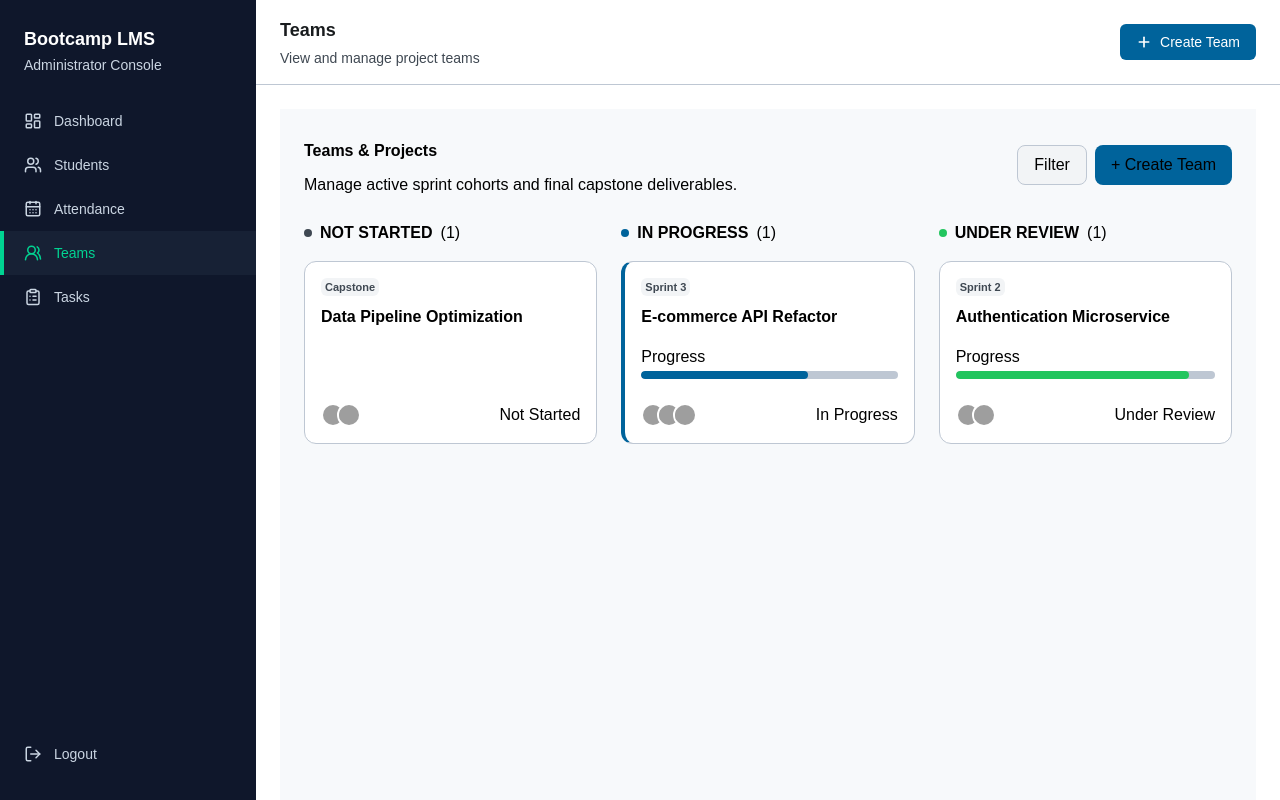
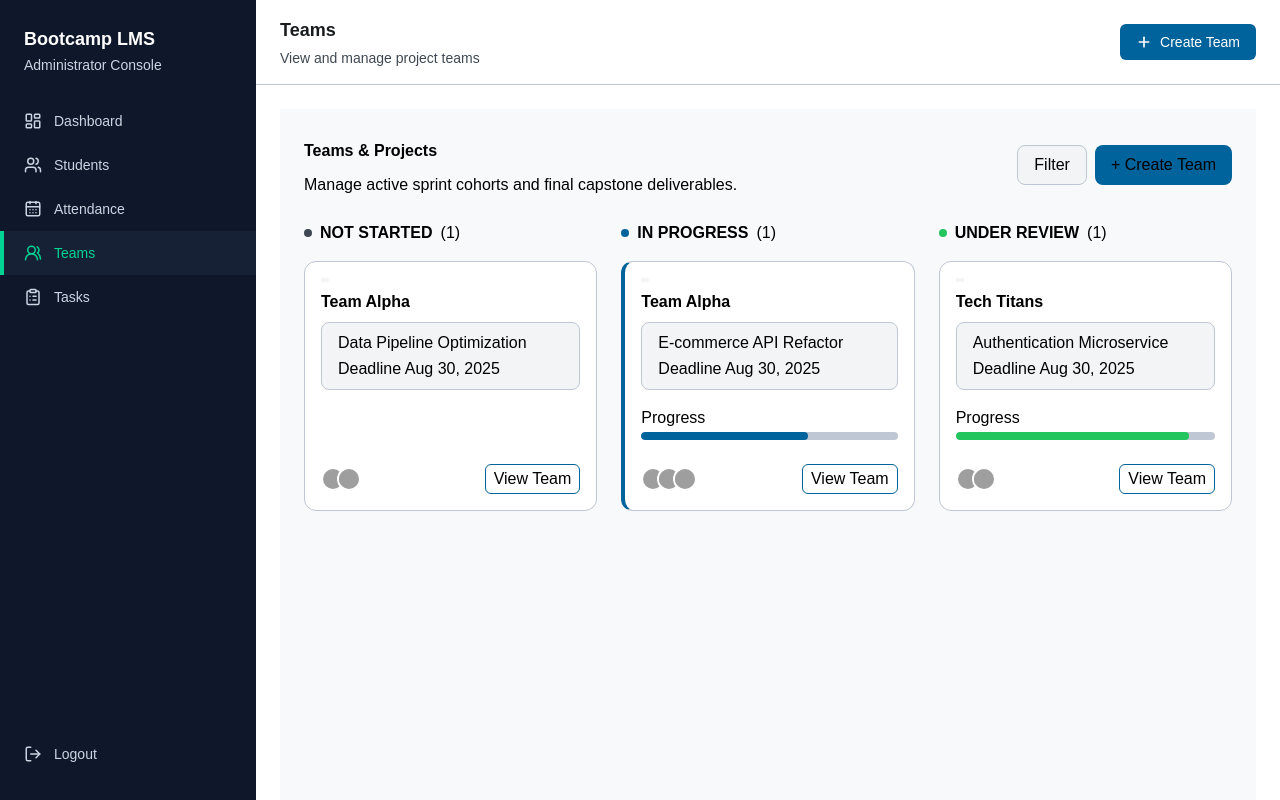
Before and after one commit to DoctorJunaid/Saylani-Bootcamp-LMS0, a React (Vite) app in the folder Client/: page /teams in a window 1280 px wide. Built offline with nearby package versions, Linux system fonts and the light colour scheme; grey boxes are pictures that could not be loaded.

Commit message:
the team page is created and polished UI

```diff
--- a/Client/src/App.jsx
+++ b/Client/src/App.jsx
@@ -7,6 +7,7 @@ import StudentsList from "./pages/students/StudentsList";
 import AttendanceList from "./pages/attendance/AttendanceList";
 import Task from "./pages/task/Task";
 import Team from "./pages/TeamPage/Team";
+import TeamDetails from "./pages/TeamPage/TeamDeatils";
 
 function App() {
   return (
@@ -19,6 +20,7 @@ function App() {
           <Route path="students" element={<StudentsList />} />
           <Route path="attendance" element={<AttendanceList />} />
           <Route path="teams" element={<Team />} />
+          <Route path="/team/:id" element={<TeamDetails />} />
           <Route path="tasks" element={<Task />} />
         </Route>
         <Route path="*" element={<Navigate to="/dashboard" replace />} />
--- a/Client/src/components/team/TeamCard.jsx
+++ b/Client/src/components/team/TeamCard.jsx
@@ -1,6 +1,7 @@
 import ProgressBar from "./ProgressBar";
-const TeamCard = ({ title, sprint, progress, status, members }) => {
-
+import { useNavigate } from "react-router-dom";
+const TeamCard = ({id, teamName, title, sprint, deadline, progress, status, members }) => {
+const navigate = useNavigate();
 const isInProgress = status === "In Progress";
 const isReview = status === "Under Review";
 const isNotStarted = status === "Not Started";
@@ -20,10 +21,26 @@ const isNotStarted = status === "Not Started";
         {sprint}
       </span>
 
+         <p className="text-[var(--text-lg)] font-[var(--font-weight-semibold)] text-[var(--color-text-muted)]">
+            {teamName}
+        </p>
       {/* Title */}
-      <h3 className="text-[var(--text-lg)] leading-[25px] font-[var(--font-weight-semibold)] text-[var(--color-text)]">
-        {title}
-      </h3>
+      <div className="bg-[var(--color-surface-low)]
+            border border-[var(--color-border)]
+            rounded-[var(--radius-lg)]
+            px-[var(--spacing-md)] py-[var(--spacing-sm)]">
+
+          {/* Title */}
+        <h3 className="text-[var(--text-base)] font-[var(--font-weight-medium)] text-[var(--color-text)]">
+  {title}
+</h3>
+
+          {/* Deadline */}
+          <p className="text-[var(--text-sm)] text-[var(--color-text-muted)] mt-[2px]">
+            Deadline {deadline}
+          </p>
+
+      </div>
 
 
       <div className={`${isNotStarted ? "invisible" : ""} mt-[var(--spacing-sm)]`}>
@@ -53,10 +70,21 @@ const isNotStarted = status === "Not Started";
           ))}
         </div>
 
-        {/* Status */}
-        <span className="text-[var(--text-xs)] text-[var(--color-text-muted)]">
-          {status}
-        </span>
+
+        <button
+         onClick={() => navigate(`/team/${id}`, { state: { team: { id, teamName, title, sprint, deadline, progress, status, members } } })}
+         className="
+          text-[var(--text-xs)]
+          font-[var(--font-weight-medium)]
+          text-[var(--color-primary)]
+          border border-[var(--color-primary)]
+          px-[var(--spacing-sm)] py-[2px]
+          rounded-[var(--radius-md)]
+          transition-all duration-[var(--duration-fast)]
+          hover:bg-[var(--color-primary)] hover:text-[var(--color-on-primary)]
+        ">
+          View Team
+        </button>
 
       </div>
 
--- a/Client/src/pages/TeamPage/Team.jsx
+++ b/Client/src/pages/TeamPage/Team.jsx
@@ -5,8 +5,10 @@ const Teams = () => {
   const data = {
     notStarted: [
       {
+        id:1,
+        teamName: "Team Alpha",
         title: "Data Pipeline Optimization",
-        sprint: "Capstone",
+        deadline: "Aug 30, 2025",
         progress: 10,
         status: "Not Started",
         members: [
@@ -17,8 +19,10 @@ const Teams = () => {
     ],
     inProgress: [
       {
+        id:2,
+        teamName: "Team Alpha",
         title: "E-commerce API Refactor",
-        sprint: "Sprint 3",
+        deadline: "Aug 30, 2025",
         progress: 65,
         status: "In Progress",
          members: [
@@ -30,8 +34,10 @@ const Teams = () => {
     ],
     review: [
       {
+        id:3,
+        teamName: "Tech Titans",
         title: "Authentication Microservice",
-        sprint: "Sprint 2",
+        deadline: "Aug 30, 2025",
         progress: 90,
         status: "Under Review",
         members: [
--- /dev/null
+++ b/Client/src/pages/TeamPage/TeamDeatils.jsx
@@ -0,0 +1,92 @@
+import { useLocation, useNavigate } from "react-router-dom";
+import ProgressBar from "../../components/team/ProgressBar";
+
+const TeamDetails = () => {
+  const navigate = useNavigate();
+  const location = useLocation();
+  const team = location.state?.team;
+
+  if (!team)
+    return (
+      <div className="p-[var(--spacing-xl)] text-[var(--color-text)]">
+        <p>Team not found</p>
+      </div>
+    );
+
+  const statusColor =
+    team.status === "In Progress"
+      ? "var(--color-primary)"
+      : team.status === "Under Review"
+      ? "var(--color-success)"
+      : "var(--color-text-muted)";
+
+  return (
+    <div className="p-[var(--spacing-xl)] bg-[var(--color-background)] min-h-screen">
+
+      {/* Header */}
+      <h2 className="text-[var(--text-xl)] font-[var(--font-weight-semibold)] text-[var(--color-text)] mb-[var(--spacing-lg)]">
+        {team.teamName}
+      </h2>
+
+      <div className="grid grid-cols-2 gap-[var(--spacing-lg)]">
+
+        {/* Team Members */}
+        <div className="bg-[var(--color-surface)] p-[var(--spacing-md)] rounded-[var(--radius-xl)] border border-[var(--color-border)]">
+          <h3 className="text-[var(--text-lg)] font-[var(--font-weight-medium)] mb-[var(--spacing-md)]">
+            Team Members
+          </h3>
+
+          {team.members?.map((m, i) => {
+            const isStringMember = typeof m === "string";
+            const avatarSrc = isStringMember ? m : m.img;
+            const memberName = isStringMember ? `Member ${i + 1}` : m.name;
+
+            return (
+              <div key={i} className="flex items-center justify-between mb-[var(--spacing-sm)] bg-[var(--color-surface-low)] p-[var(--spacing-sm)] rounded-[var(--radius-md)]">
+                <div className="flex items-center gap-[var(--spacing-sm)]">
+                  <img
+                    src={avatarSrc}
+                    alt={memberName}
+                    className="w-8 h-8 rounded-full object-cover"
+                  />
+                  <span>{memberName}</span>
+                </div>
+
+                <span className="text-[var(--text-xs)] text-[var(--color-text-muted)]">
+                  ID-{100000 + i}
+                </span>
+              </div>
+            );
+          })}
+        </div>
+
+        {/* Project Info */}
+        <div className="bg-[var(--color-surface)] p-[var(--spacing-md)] rounded-[var(--radius-xl)] border border-[var(--color-border)]">
+          <h3 className="text-[var(--text-lg)] font-[var(--font-weight-medium)] mb-[var(--spacing-sm)]">
+            Assigned Project
+          </h3>
+
+          <h2 className="text-[var(--text-xl)] font-[var(--font-weight-semibold)]">
+            {team.project || team.title}
+          </h2>
+
+          <p className="text-[var(--color-text-muted)] mt-[var(--spacing-xs)]">
+            {team.description || "No project description available."}
+          </p>
+
+          <div className="mt-[var(--spacing-md)] flex items-center gap-[var(--spacing-sm)]">
+            <span>Deadline:</span>
+            <span>{team.deadline}</span>
+            <span className="px-[var(--spacing-sm)] py-[2px] rounded-[var(--radius-md)] bg-[var(--color-surface-low)]">
+              {team.status}
+            </span>
+          </div>
+
+        </div>
+
+      </div>
+    </div>
+  );
+};
+
+export default TeamDetails;
```
